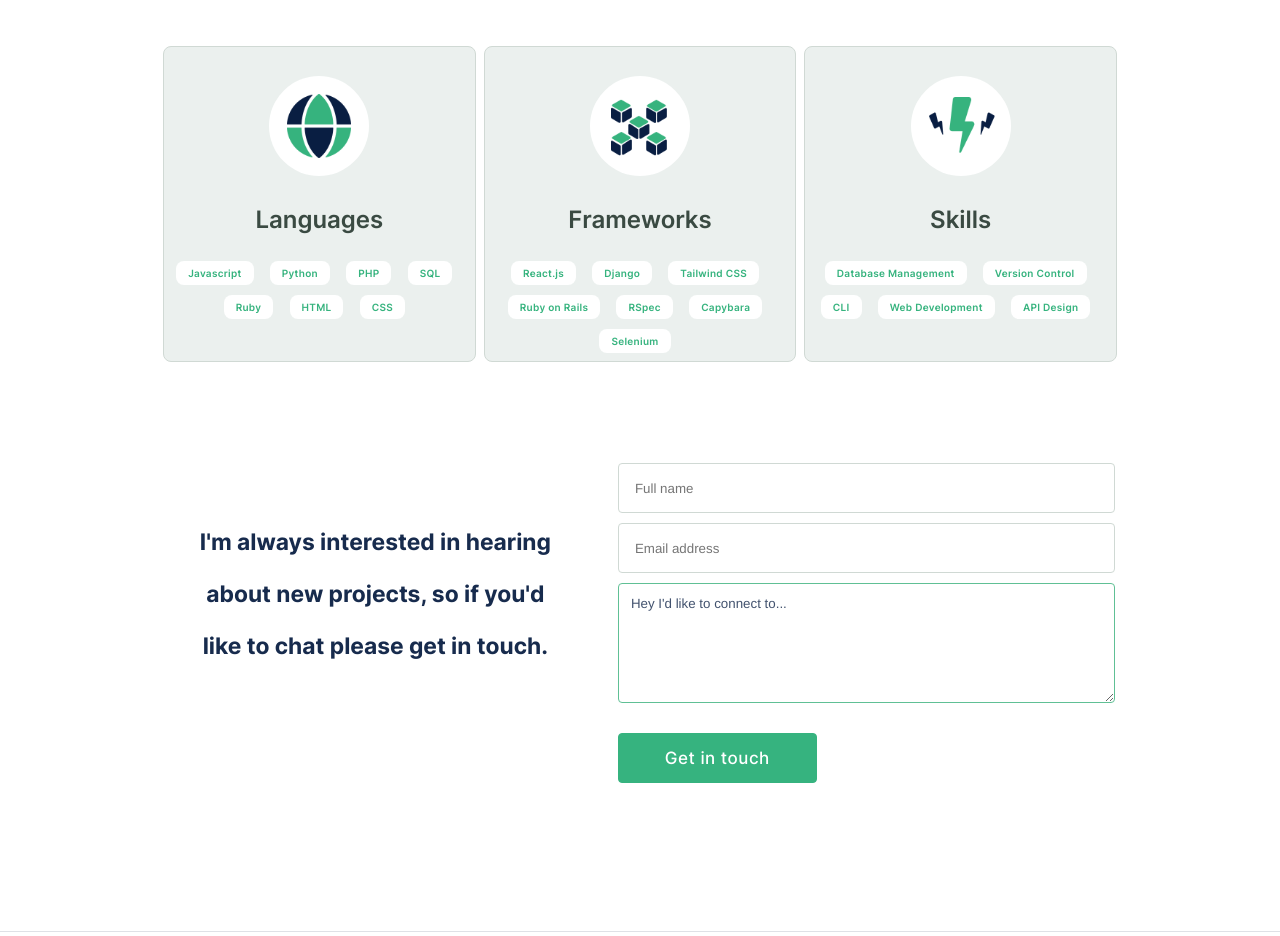
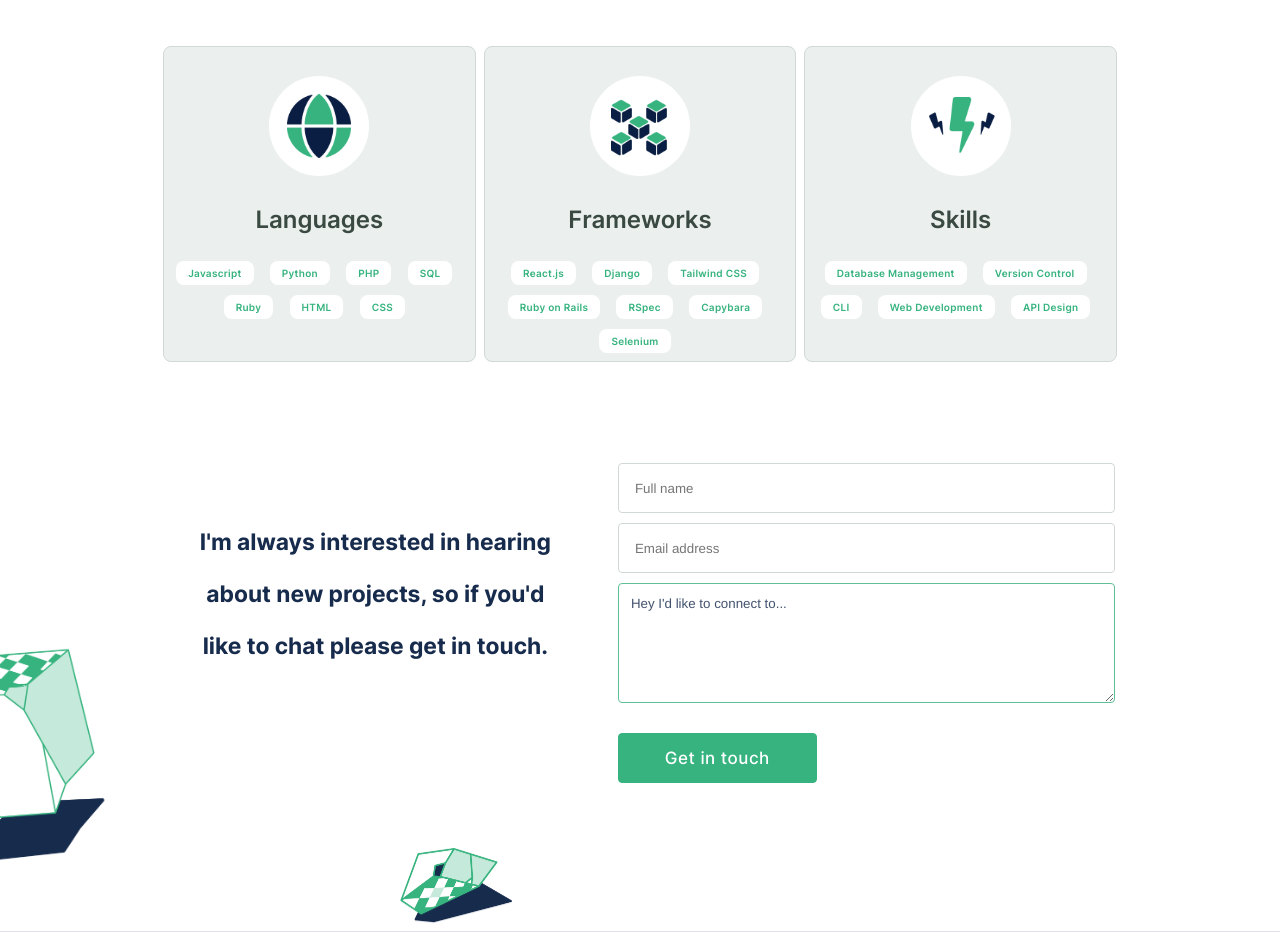
Before and after one commit to mzirkof/mzirkof.github.io, a website: page index.html in a window 1280 px wide. Shown: the part 2186-3122 px from the top of the page. Drawn offline with Linux system fonts and the light colour scheme; files whose address does not match are found by name.

Commit message:
Update style.css

```diff
--- a/styles/style.css
+++ b/styles/style.css
@@ -1268,6 +1268,8 @@
     position: relative;
     width: 2.1vw;
     height: 2.1vw;
+    min-width: 30px;
+    min-height: 30px;
     background: #ebecf0;
     background: #111;
     border: 1px solid #ebecf0;
@@ -1522,6 +1524,7 @@
     height: calc(14vw + 250px);
     right: 0;
     top: 3000px;
+    top: 2650px;
     float: bottom;
     z-index: 2;
   }
@@ -1531,7 +1534,7 @@
     background-image: url(../images/illustration-1-contact-form-desktop.png);
     width: calc(4vw + 100px);
     height: calc(12vw + 150px);
-    top: 3125px;
+    top: calc(2650px + 125px);
     background-size: cover;
   }
 
@@ -1540,7 +1543,8 @@
     background-image: url(../images/illustration-2-contact-form-desktop.png);
     width: calc(4vw + 80px);
     height: calc(1vw + 90px);
-    top: 3360px;
+    top: calc(2650px + 360px);
+    /* top: 3360px; */
   }
 
   footer {
```
